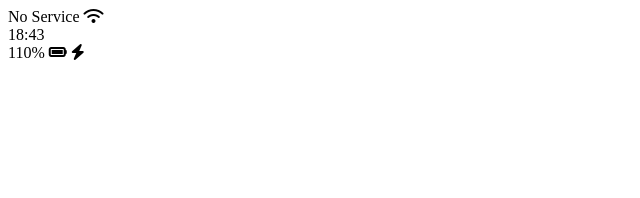
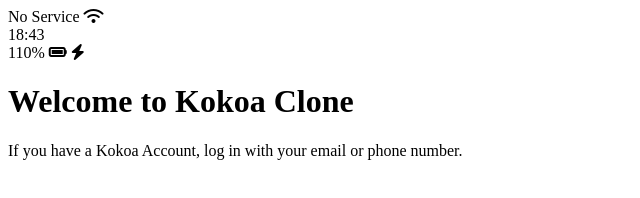
Before and after one commit to webdory/kokoa-clone-2023, a plain HTML site: page index.html in a window 1280 px wide. Shown: the whole page, without its empty margins (0-640 px from the left). Drawn offline with Linux system fonts and the light colour scheme.

Commit message:
Update index.html

```diff
--- a/index.html
+++ b/index.html
@@ -3,7 +3,7 @@
   <head>
     <meta charset="UTF-8" />
     <meta name="viewport" content="width=device-width, initial-scale=1.0" />
-    <title>Welcome to Kokoa Talk</title>
+    <title>Welcome to Kokoa Clone</title>
   </head>
   <body>
     <div class="status-bar">
@@ -20,6 +20,14 @@
         <i class="fa-solid fa-bolt"></i>
       </div>
     </div>
+
+    <header>
+      <h1>Welcome to Kokoa Clone</h1>
+      <p>
+        If you have a Kokoa Account, log in with your email or phone number.
+      </p>
+    </header>
+
     <script
       src="https://kit.fontawesome.com/8dda44e423.js"
       crossorigin="anonymous"
```
